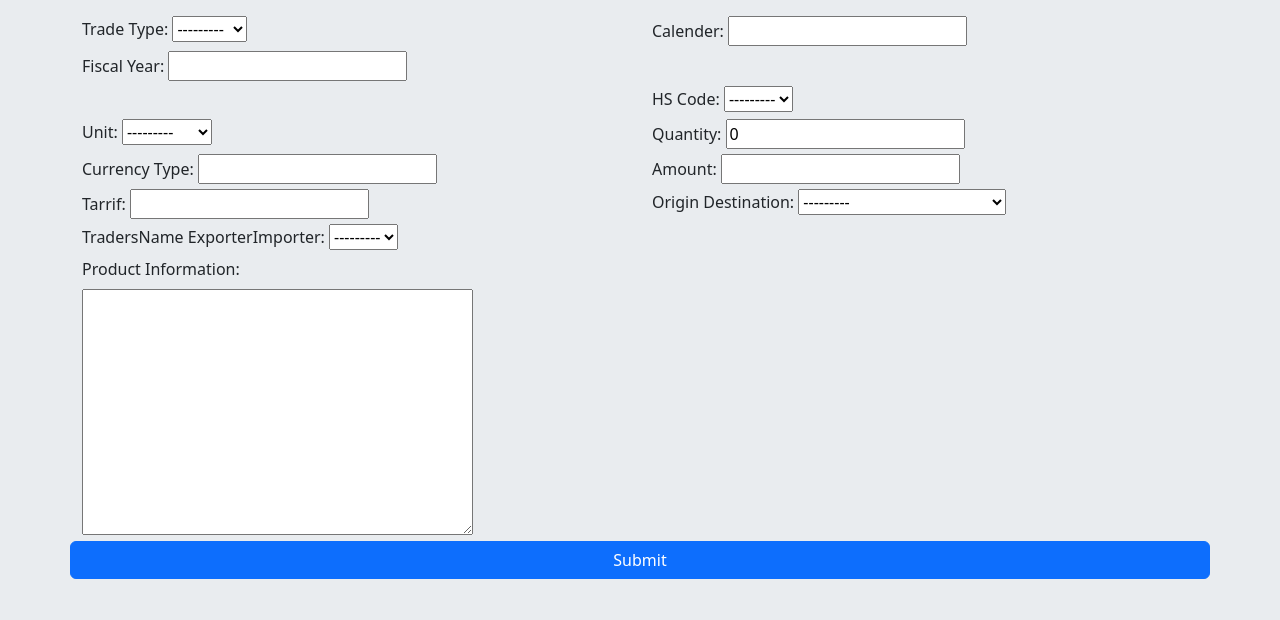
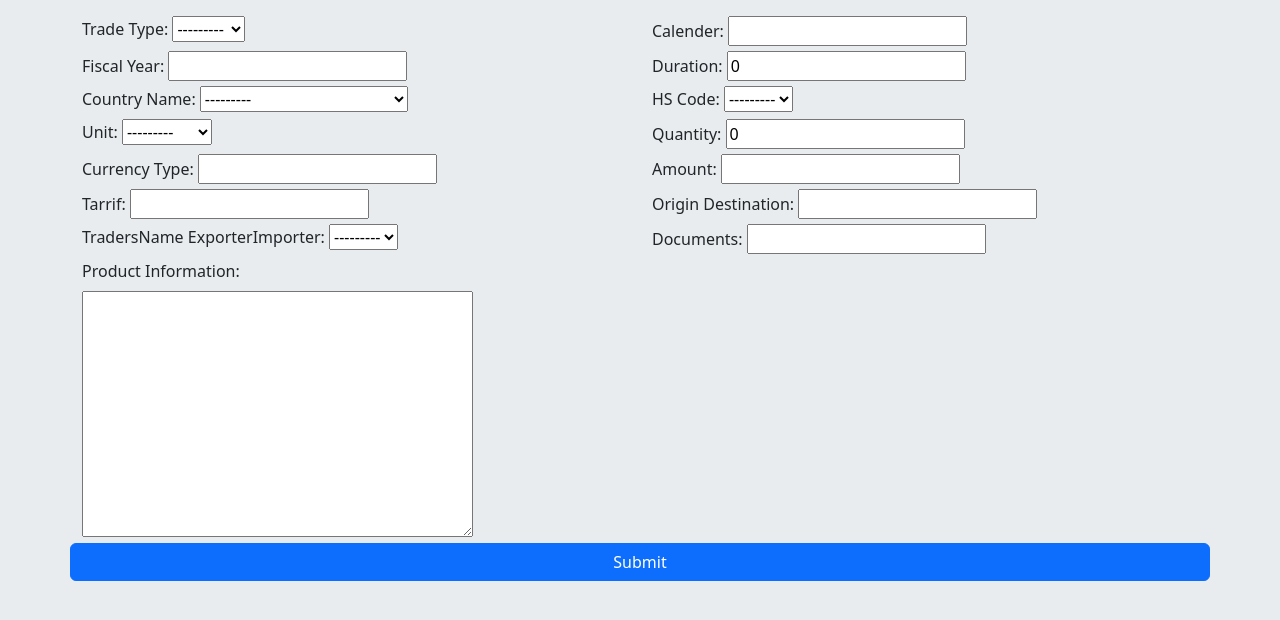
Before and after one commit to SurjanaJ/data-bank, a Django app: page /import_export/upload_trade_record/ in a window 1280 px wide. Shown: the part 56-676 px from the top of the page. Run offline with Django 4.2, Linux system fonts and the light colour scheme; data comes from the database, SQL or seed files in the repository; both versions use the stored data as it was after the commit; parts of the project's set-up code (start-up, migrations or seed data) failed here and were passed over; some libraries are stand-ins or nearby versions.

Commit message:
Revert "create new models"
This reverts commit 27a11c9000464a8b0d96d577f2f73d1e11c9c2d1.

```diff
--- a/databank/import/urls.py
+++ b/databank/import/urls.py
@@ -1,12 +1,5 @@
-from os import path
-
-from django.http import HttpResponse
+from django.urls import include, path
 from . import views
-
-
-def display_tables(request):
-    return HttpResponse('success')
-
 urlpatterns = [
-    path('',views.display_tables,name='display_tables'),
+    path('', views.view_trade_table, name='view_trade_table')
 ]
--- a/databank/import/views.py
+++ b/databank/import/views.py
@@ -2,5 +2,5 @@ from django.http import HttpResponse
 from django.shortcuts import render
 
 # Create your views here.
-def display_tables(request):
-    return HttpResponse( 'success')
+def view_trade_table(request):
+    return HttpResponse('import')
--- a/databank/import_export/models.py
+++ b/databank/import_export/models.py
@@ -4,9 +4,9 @@ from django.db import models
 
 class Country_meta(models.Model):
     id = models.IntegerField(primary_key=True, unique=True, editable=False)
-    Country_Name = models.CharField(max_length=500)
-    Country_Code_2 = models.CharField(max_length=10, null=True, blank=True)
-    Country_Code_3 = models.CharField(max_length=10, null=True, blank=True)
+    Country_Name = models.CharField(max_length=200)
+    Country_Code_2 = models.CharField(max_length=2, null=True, blank=True)
+    Country_Code_3 = models.CharField(max_length=3, null=True, blank=True)
 
     def __str__(self):
         return self.Country_Name
@@ -15,7 +15,7 @@ class Country_meta(models.Model):
 class HS_Code_meta(models.Model):
     id = models.IntegerField(primary_key=True, unique=True, editable=False)
     HS_Code = models.CharField(max_length=100)
-    Product_Information = models.TextField(null=True, blank=True)
+    Name = models.TextField(null=True, blank=True)
 
     def __str__(self):
         return self.HS_Code
@@ -39,26 +39,26 @@ class TradersName_ExporterImporter_meta(models.Model):
 
 class TradeData(models.Model):
     TRADE_OPTIONS = (
-        ('import', 'Import'),
-        ('export', 'Export')
+        ('import', 'import'),
+        ('export', 'export')
     )
     id = models.IntegerField(primary_key=True, unique=True, editable=False)
     Trade_Type = models.CharField(max_length=100, choices=TRADE_OPTIONS, null=True, blank=True)
+    # Calender = models.CharField(max_length=5,null=True, blank=True)
     Calender = models.DateField(null=True, blank=True)
-    Fiscal_Year = models.CharField(max_length=50, null=True, blank=True)
-    Month_Duration = models.CharField(max_length=50, null=True, blank=True)
-    Country = models.ForeignKey(Country_meta, on_delete=models.CASCADE, related_name='tradedata_country')
+    Fiscal_Year = models.CharField(max_length=10, null=True, blank=True)
+    Duration = models.IntegerField(default=0, null=True, blank=True)
+    Country_Name = models.ForeignKey(Country_meta, on_delete=models.CASCADE)
     HS_Code = models.ForeignKey(HS_Code_meta, on_delete=models.CASCADE)
-    Product_Information = models.TextField()
     Unit = models.ForeignKey(Unit_meta, on_delete=models.CASCADE)
     Quantity = models.IntegerField(default=0, null=True, blank=True)
     Currency_Type = models.CharField(max_length=100, null=True, blank=True)
-    Amount = models.DecimalField(max_digits=200, decimal_places=4,null=True, blank=True)
-    Tarrif = models.DecimalField(max_digits=200, decimal_places=4, null=True, blank=True)
-    Origin_Destination = models.ForeignKey(Country_meta, on_delete=models.CASCADE,  related_name='tradedata_origin_destination')
+    Amount = models.DecimalField(max_digits=100, decimal_places=3,null=True, blank=True)
+    Tarrif = models.DecimalField(max_digits=100, decimal_places=3, null=True, blank=True)
+    Origin_Destination = models.CharField(max_length=200, null=True, blank=True)
     TradersName_ExporterImporter = models.ForeignKey(TradersName_ExporterImporter_meta,on_delete=models.CASCADE, null=True, blank=True)
-    DocumentsLegalProcedural = models.CharField(max_length=300, null=True, blank=True)
-
+    Documents = models.CharField(max_length=300, null=True, blank=True)
+    Product_Information = models.TextField()
 
     def __str__(self):
         return (str(self.id) + self.Product_Information)
--- a/databank/import_export/views.py
+++ b/databank/import_export/views.py
@@ -3,7 +3,7 @@ from django.http import HttpResponse
 from django.shortcuts import redirect, render
 from django.db.models import Q
 from django.core.paginator import Paginator, Page
-from datetime import datetime
+
 
 from .forms import UploadTradeData, UploadTradeForm
 from .models import HS_Code_meta, TradeData, Country_meta, TradersName_ExporterImporter_meta, Unit_meta
@@ -80,7 +80,6 @@ def upload_trade_excel(request):
                 HS_Code = row['HS_Code']
                 Unit = row['Unit']
                 TradersName_ExporterImporter = row['TradersName_ExporterImporter']
-                excel_year = row['Calender']
 
                 try:
                     Country = Country_meta.objects.get(Country_Name=Country)
@@ -94,21 +93,20 @@ def upload_trade_excel(request):
                 # Create a TradeData instance and set the 'Country_Name' field
                 trade_data = TradeData(
                     Trade_Type=row['Trade_Type'],
-                    Calender = datetime(excel_year, 1, 1),
+                    Calender = row['Calender'],
                     Fiscal_Year = row['Fiscal_Year'],
-                    Month_Duration = row['Duration'],
-                    Country=Country,
+                    Duration = row['Duration'],
+                    Country_Name=Country_Name,
                     HS_Code=HS_Code,
-                    Product_Information = row['Product_Information'],
                     Unit=Unit,
                     Quantity=row['Quantity'],
                     Currency_Type = row['Currency_Type'],
                     Amount =row['Amount'],
                     Tarrif= row['Tarrif'],
                     Origin_Destination= row['Origin_Destination'],
-                    TradersName_ExporterImporter = row['TradersName_ExporterImporter'],
-                    DocumentsLegalProcedural = row['DocumentsLegalProcedural'],
-
+                    TradersName_ExporterImporter = TradersName_ExporterImporter,
+                    Documents = row['Documents'],
+                    Product_Information = row['Product_Information'],
                 )
                 trade_data.save()
 
```
Also changed, not shown: databank/import_export/templates/import_export/display_table.html (+11 -16 lines), databank/db.sqlite3, databank/import_export/migrations/0001_initial.py, databank/import_export/migrations/0002_alter_tradedata_calender.py (added), 1 other file.
